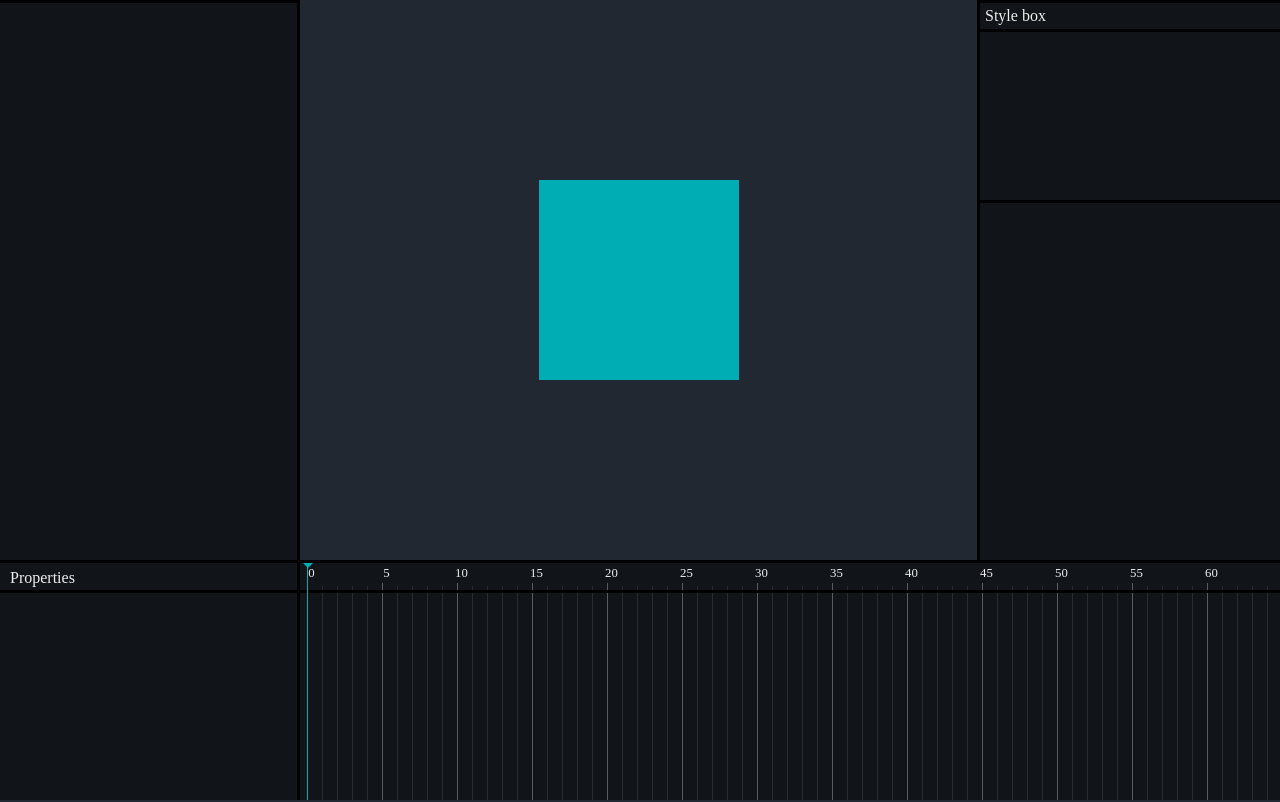
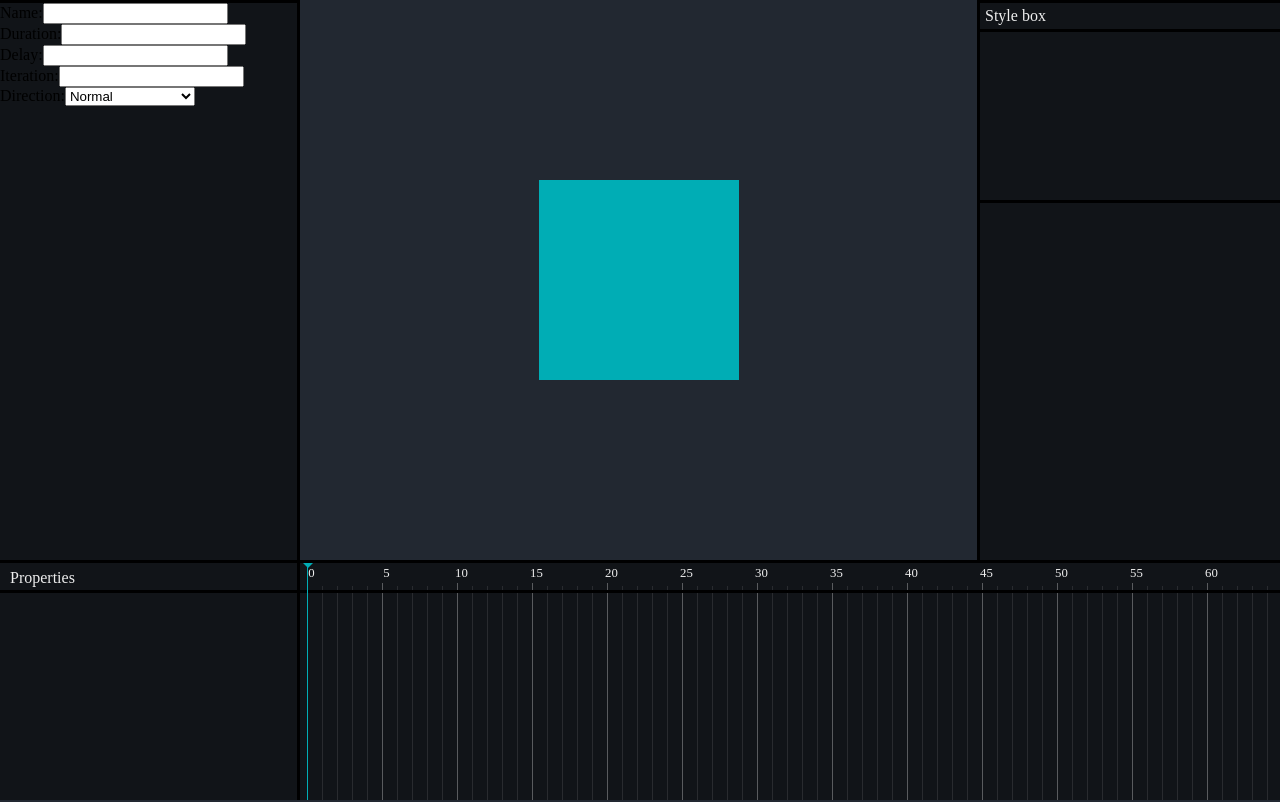
Before and after one commit to OmidRasouli/animotion, a React (Create React App) app: page / in a window 1280 px wide. Shown: the top 802 px of the page. Built offline with nearby package versions, Linux system fonts and the light colour scheme.

Commit message:
Add some of Configs

```diff
--- a/src/component/AnimationConfig/AnimationConfig.tsx
+++ b/src/component/AnimationConfig/AnimationConfig.tsx
@@ -1,5 +1,92 @@
+import { useState } from "react";
 import style from "./AnimationConfig.module.scss";
 
+interface Config {
+  name: string;
+  duration: number;
+  delay: number;
+  iteration: number;
+  direction: string;
+}
+
 export default function AnimationConfig() {
-  return <div className={style["animation-config"]}></div>;
+  const [animationConfig, setAnimationConfig] = useState<Config>({
+    name: "",
+    duration: 0,
+    delay: 0,
+    iteration: -1,
+    direction: "",
+  });
+
+  return (
+    <div className={style["animation-config"]}>
+      <div>
+        <label htmlFor="name">Name:</label>
+        <input
+          type={"text"}
+          id={"name"}
+          onChange={(e) =>
+            setAnimationConfig({ ...animationConfig, name: e.target.value })
+          }
+        />
+      </div>
+      <div>
+        <label htmlFor="duration">Duration:</label>
+        <input
+          type={"number"}
+          id={"duration"}
+          onChange={(e) =>
+            setAnimationConfig({
+              ...animationConfig,
+              duration: parseInt(e.target.value),
+            })
+          }
+        />
+      </div>
+      <div>
+        <label htmlFor="delay">Delay:</label>
+        <input
+          type={"number"}
+          id={"delay"}
+          onChange={(e) =>
+            setAnimationConfig({
+              ...animationConfig,
+              delay: parseInt(e.target.value),
+            })
+          }
+        />
+      </div>
+      <div>
+        <label htmlFor="iteration">Iteration:</label>
+        <input
+          type={"number"}
+          min={-1}
+          id={"iteration"}
+          onChange={(e) =>
+            setAnimationConfig({
+              ...animationConfig,
+              iteration: parseInt(e.target.value),
+            })
+          }
+        />
+      </div>
+      <div>
+        <label htmlFor="direction">Direction:</label>
+        <select
+          id={"direction"}
+          onChange={(e) =>
+            setAnimationConfig({
+              ...animationConfig,
+              direction: e.target.value,
+            })
+          }
+        >
+          <option value={"normal"}>Normal</option>
+          <option value={"reverse"}>Reversse</option>
+          <option value={"alternate"}>Alternate</option>
+          <option value={"alternate-reverse"}>Alternate-Reverse</option>
+        </select>
+      </div>
+    </div>
+  );
 }
```
